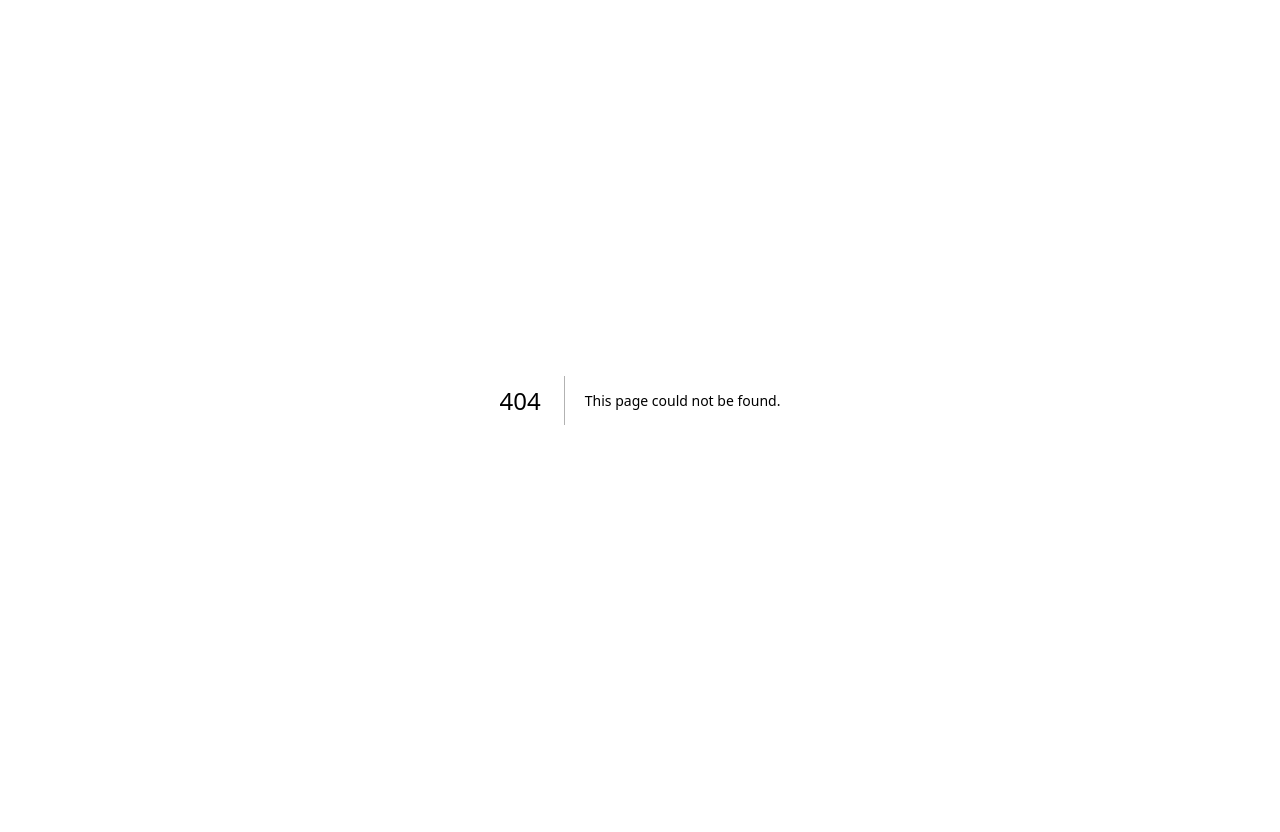
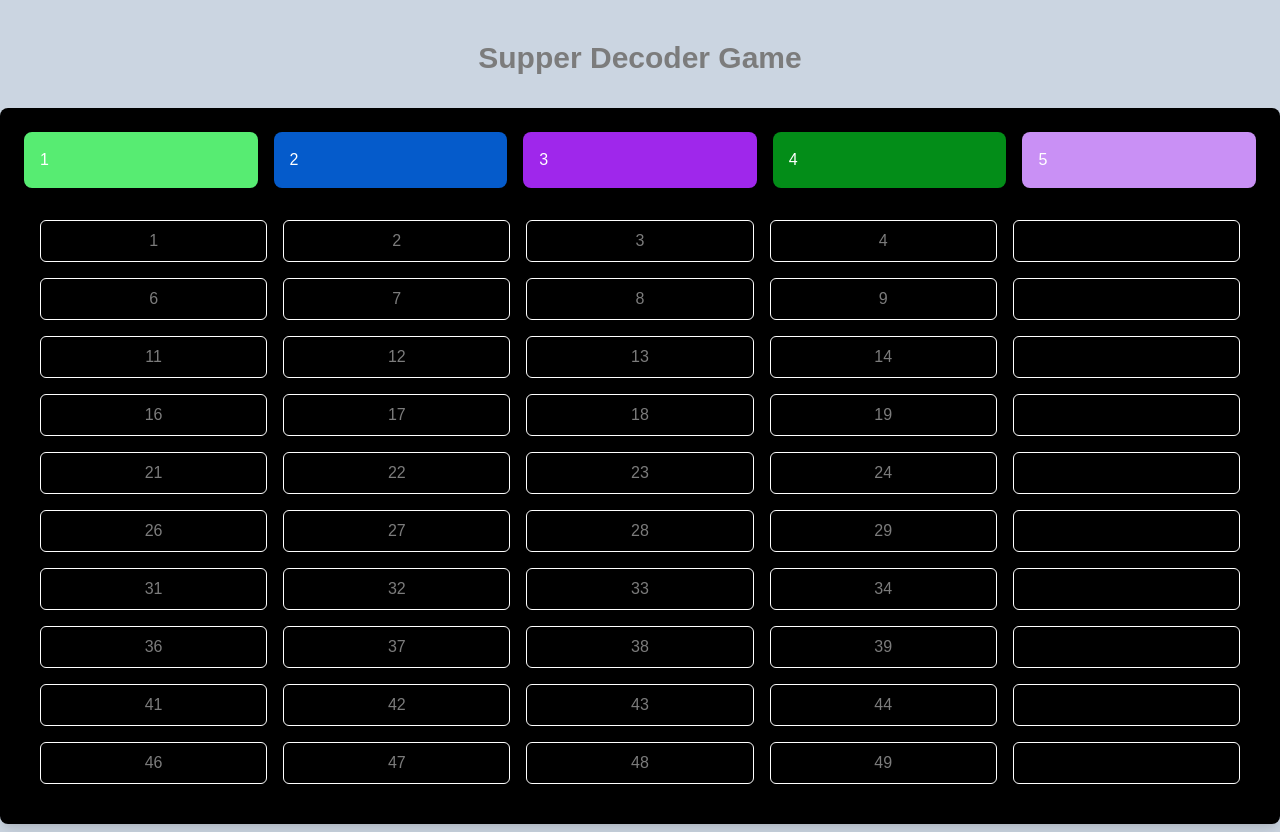
Before and after one commit to TRI-HM/my_website.dev, a Next.js app: page /supper-decoder in a window 1280 px wide. Before the commit this address had no page. Before the commit the page ends 800 px from the top, so only its background shows below. Built offline with nearby package versions, Linux system fonts and the light colour scheme.

Commit message:
feat: implement Supper Decoder Game page with random color generation and layout

```diff
--- /dev/null
+++ b/app/(game)/supper-decoder/page.tsx
@@ -0,0 +1,46 @@
+import React from "react";
+
+const page = () => {
+  const getRandomColor = () => {
+    const letters = "0123456789ABCDEF";
+    let color = "#";
+    for (let i = 0; i < 6; i++) {
+      color += letters[Math.floor(Math.random() * 16)];
+    }
+    return color;
+  };
+
+  const randomColors = Array.from({ length: 5 }, getRandomColor);
+  return (
+    <div className="flex flex-col items-center justify-center min-h-screen py-2 bg-slate-300">
+      <h1 className="text-3xl font-bold text-center my-8">
+        Supper Decoder Game
+      </h1>
+      <div className="container bg-black rounded-lg p-6 shadow-lg">
+        <div className="w-full grid grid-cols-5 gap-4">
+          {randomColors.map((color, idx) => (
+            <div
+              key={idx}
+              className="bg-gray-800 text-white p-4 rounded-lg mb-4 animate-fade-in"
+              style={{ backgroundColor: color }}>
+              {idx + 1}
+            </div>
+          ))}
+        </div>
+        <div className="grid grid-cols-5 gap-4 p-4">
+          {Array.from({ length: 10 }).map((_, rowIdx) =>
+            Array.from({ length: 5 }).map((_, colIdx) => (
+              <React.Fragment key={`${rowIdx}-${colIdx}`}>
+                <div className="border border-white rounded-md p-2 text-center">
+                  {colIdx == 4 ? "" : rowIdx * 5 + colIdx + 1}
+                </div>
+              </React.Fragment>
+            ))
+          )}
+        </div>
+      </div>
+    </div>
+  );
+};
+
+export default page;
```
